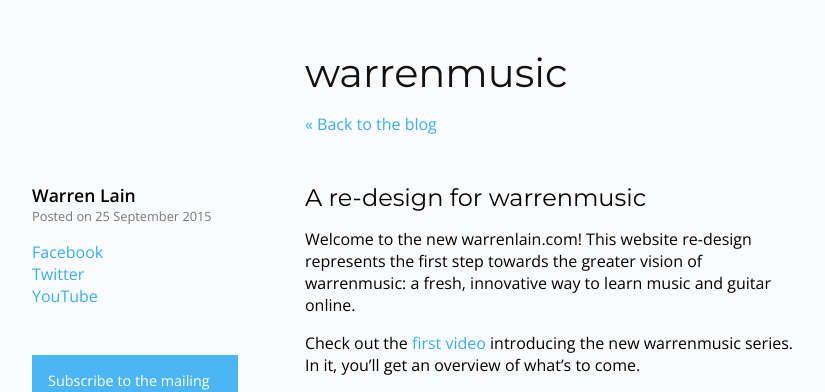
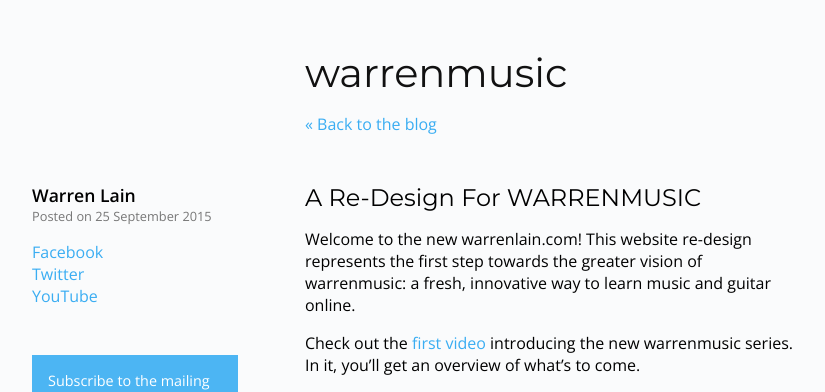
Before and after one commit to warrenmusic/warrenmusic.github.io, a Jekyll site: the page built from _posts/2015-09-25-a-re-design-for-warrenmusic.md, in a window 1280 px wide. Shown: the top 392 px of the page, without its empty margins (0-825 px from the left). Built offline with Jekyll 4.4.1, drawn with Linux system fonts in a browser that asks for light colours; comment, search, counter and statistics services are not loaded.

```diff
--- a/_posts/2015-09-25-a-re-design-for-warrenmusic.md
+++ b/_posts/2015-09-25-a-re-design-for-warrenmusic.md
@@ -1,5 +1,5 @@
 ---
-title: A re-design for warrenmusic
+title: A Re-Design For WARRENMUSIC
 layout: post
 permalink: /blog/a-re-design-for-warrenmusic.html
 ---
```
